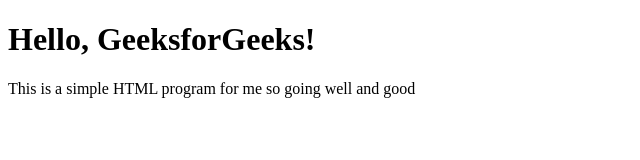
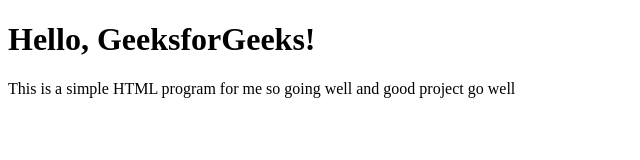
Before and after one commit to anu-advi/anu17, a plain HTML site: page index.html in a window 1280 px wide. Shown: the whole page, without its empty margins (0-640 px from the left). Drawn offline with Linux system fonts and the light colour scheme.

Commit message:
Update index.html

```diff
--- a/index.html
+++ b/index.html
@@ -5,6 +5,6 @@
 </head>
 <body>
     <h1>Hello, GeeksforGeeks!</h1>
-    <p>This is a simple HTML program for me so going well and good</p>
+    <p>This is a simple HTML program for me so going well and good project go well</p>
 </body>
 </html>
```
